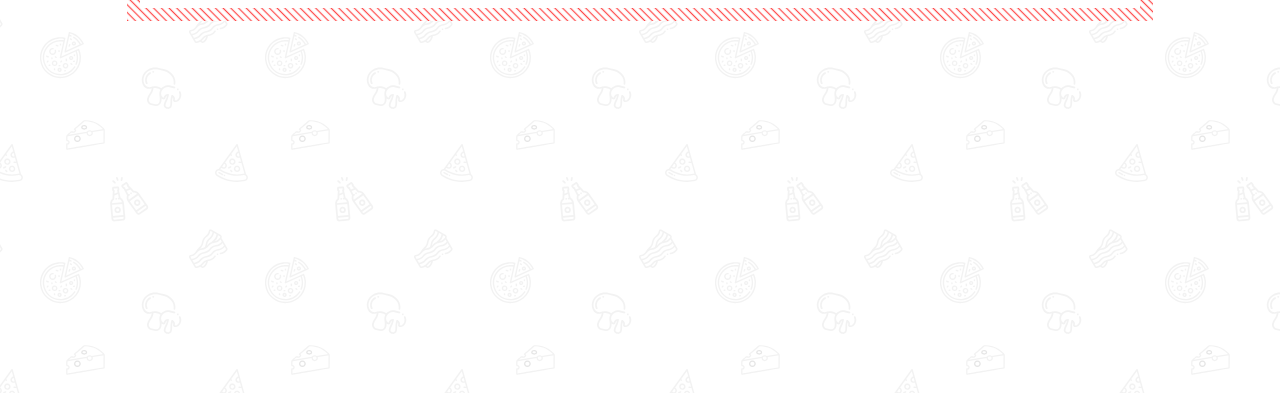
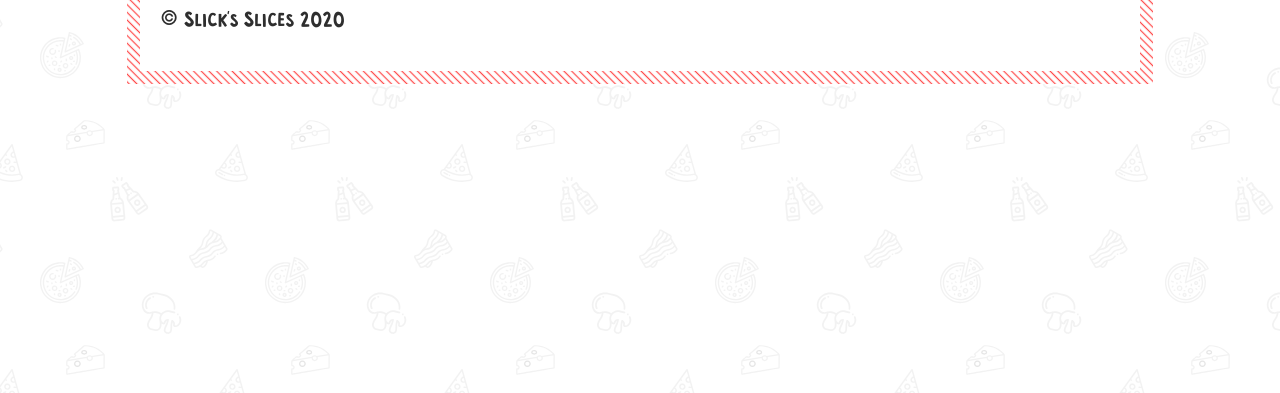
Before and after one commit to dominikmanowski/master-gatsby, a Gatsby site in the folder gatsby/: page / in a window 1280 px wide. Shown: the part 407-800 px from the top of the page. Built offline with nearby package versions, Linux system fonts and the light colour scheme; Gatsby itself is replaced by a stand-in of ours.

Commit message:
gatsby | add Footer and include it in Layout

```diff
--- /dev/null
+++ b/gatsby/src/components/Footer.js
@@ -0,0 +1,9 @@
+import React from 'react'
+
+const Footer = () => (
+  <footer>
+    <p>&copy; Slick's Slices {new Date().getFullYear()}</p>
+  </footer>
+)
+
+export default Footer
--- a/gatsby/src/components/Layout.js
+++ b/gatsby/src/components/Layout.js
@@ -2,6 +2,7 @@ import React from 'react'
 import styled from 'styled-components'
 import 'normalize.css'
 import Nav from './Nav'
+import Footer from './Footer'
 import GlobalStyles from '../styles/GlobalStyles'
 import Typography from '../styles/Typography'
 import stripes from '../assets/images/stripes.svg'
@@ -35,6 +36,7 @@ const Layout = ({ children }) => (
       <StyledContentWrapper>
         <Nav />
         {children}
+        <Footer />
       </StyledContentWrapper>
     </StyledSiteBorder>
   </>
```
